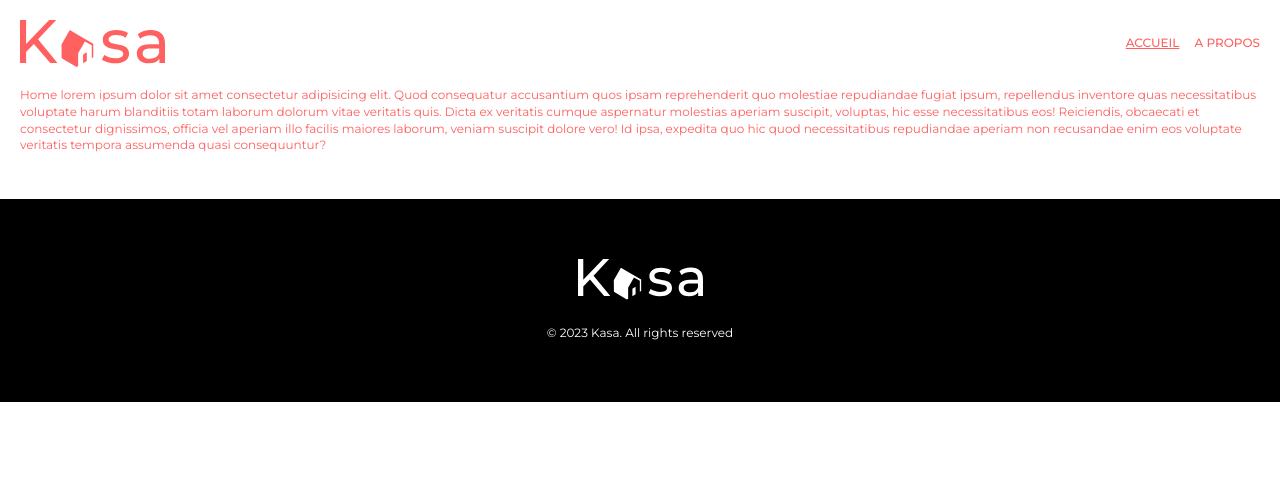
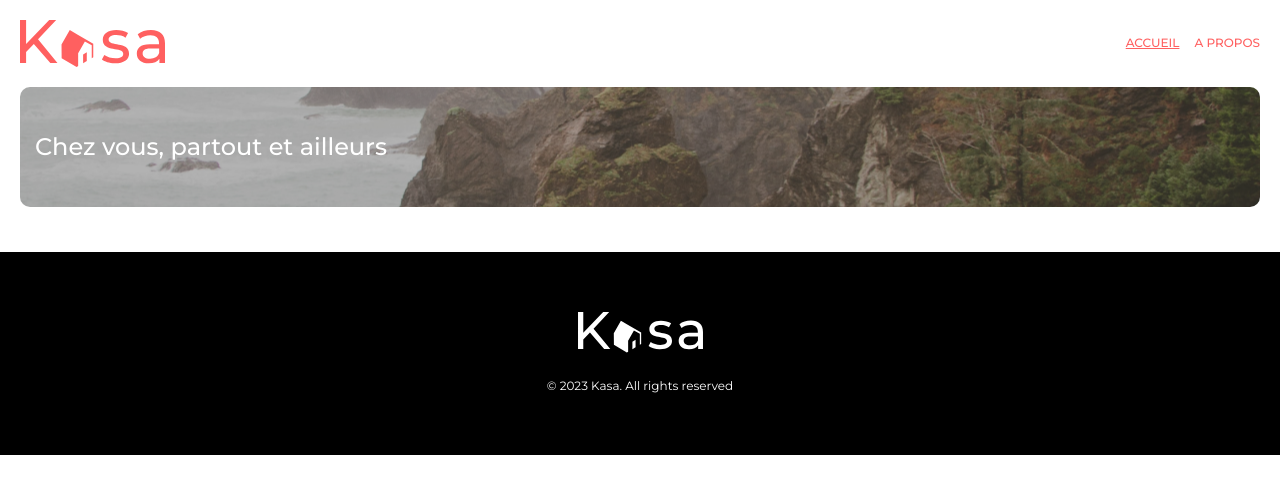
Before and after one commit to natho19/kasa, a React (Create React App) app: page / in a window 1280 px wide. Shown: the top 494 px of the page. Built offline with nearby package versions, Linux system fonts and the light colour scheme.

Commit message:
home banner

```diff
--- a/src/pages/Home.js
+++ b/src/pages/Home.js
@@ -7,17 +7,9 @@ const Home = () => {
         <>
             <Header />
             <main className="main">
-                <p>
-                    Home lorem ipsum dolor sit amet consectetur adipisicing elit. Quod consequatur
-                    accusantium quos ipsam reprehenderit quo molestiae repudiandae fugiat ipsum,
-                    repellendus inventore quas necessitatibus voluptate harum blanditiis totam
-                    laborum dolorum vitae veritatis quis. Dicta ex veritatis cumque aspernatur
-                    molestias aperiam suscipit, voluptas, hic esse necessitatibus eos! Reiciendis,
-                    obcaecati et consectetur dignissimos, officia vel aperiam illo facilis maiores
-                    laborum, veniam suscipit dolore vero! Id ipsa, expedita quo hic quod
-                    necessitatibus repudiandae aperiam non recusandae enim eos voluptate veritatis
-                    tempora assumenda quasi consequuntur?
-                </p>
+                <section className="banner">
+                    <h1>Chez vous, partout et ailleurs</h1>
+                </section>
             </main>
             <Footer />
         </>
--- a/src/styles/pages/_home.scss
+++ b/src/styles/pages/_home.scss
@@ -0,0 +1,23 @@
+.banner {
+    height: 120px;
+    width: 100%;
+    border-radius: 10px;
+    background-color: rgba(0, 0, 0, 0.3);
+    background-image: url(../../assets/home-banner.png);
+    background-position: center;
+    background-size: cover;
+    background-repeat: no-repeat;
+    background-blend-mode: darken;
+    position: relative;
+    padding: 15px;
+
+    h1 {
+        position: absolute;
+        top: 50%;
+        transform: translateY(-50%);
+        color: #fff;
+        font-weight: 500;
+        font-size: 24px;
+        line-height: 1.1;
+    }
+}
```
Also changed, not shown: src/assets/home-banner.png (added).
